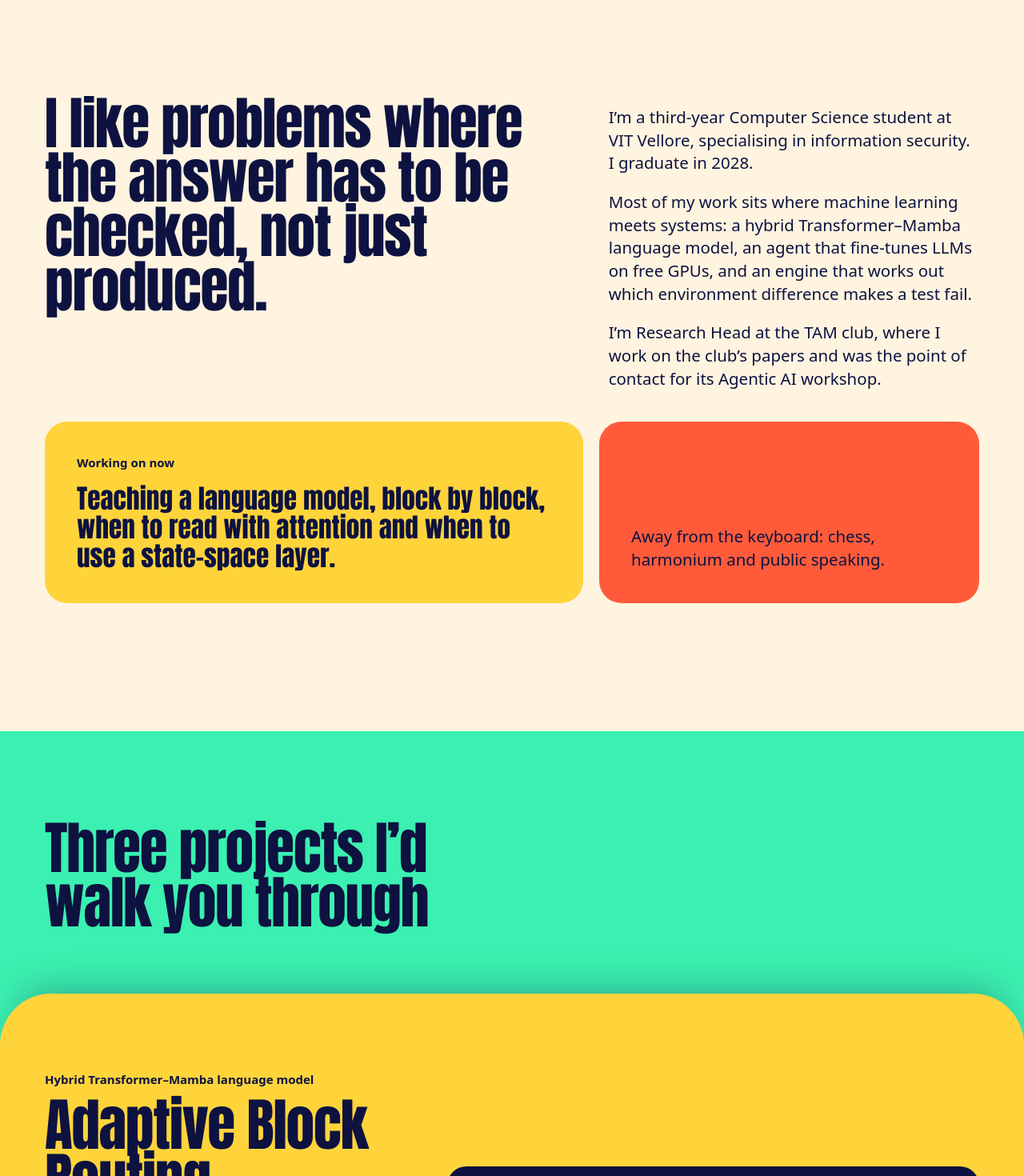
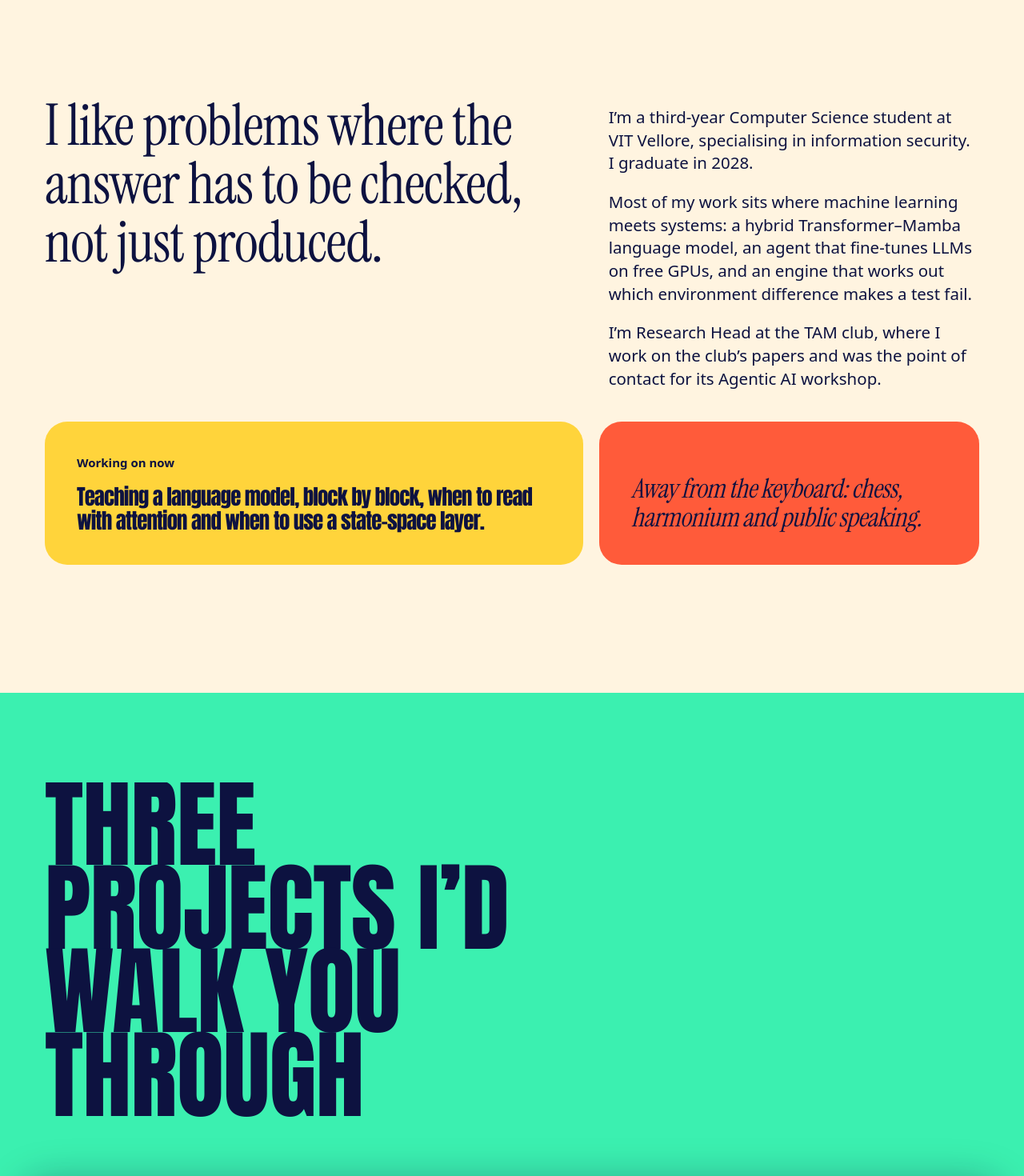
Before and after one commit to parth-garg01/Profile, a React (Vite) app: page / in a window 1280 px wide. Shown: the part 840-2310 px from the top of the page at 80% size. Built offline with nearby package versions, Linux system fonts and the light colour scheme; a web font is replaced by a local one.

Commit message:
Vary typography: condensed poster, wide and serif voices per section

```diff
--- a/src/components/About.jsx
+++ b/src/components/About.jsx
@@ -6,7 +6,7 @@ export default function About() {
   return (
     <section id="about" className="on-light section bg-cream text-ink">
       <div className="page grid gap-14 lg:grid-cols-12 lg:gap-10">
-        <RevealHeading className="h-section lg:col-span-7">{about.statement}</RevealHeading>
+        <RevealHeading className="t-serif text-[clamp(46px,5.6vw,92px)] lg:col-span-7">{about.statement}</RevealHeading>
 
         <Reveal className="grid content-start gap-5 text-lead lg:col-span-5 lg:pt-3">
           {about.paragraphs.map((p) => (
@@ -17,12 +17,12 @@ export default function About() {
         <Reveal className="grid gap-5 md:grid-cols-2 lg:col-span-12 lg:grid-cols-12" y={56}>
           <div className="rounded-[28px] bg-sun p-8 text-ink md:p-10 lg:col-span-7">
             <p className="meta">Working on now</p>
-            <p className="display mt-4 text-[clamp(26px,2.6vw,40px)] leading-[1.08]" style={{ '--wdth': 90 }}>
+            <p className="t-wide mt-4 text-[clamp(22px,2.1vw,32px)] leading-[1.12]">
               {about.now}
             </p>
           </div>
           <div className="flex items-end rounded-[28px] bg-coral p-8 md:p-10 lg:col-span-5">
-            <p className="text-lead">{about.outside}</p>
+            <p className="t-serif-i text-[clamp(28px,2.6vw,40px)] leading-[1.1]">{about.outside}</p>
           </div>
         </Reveal>
       </div>
--- a/src/components/Contact.jsx
+++ b/src/components/Contact.jsx
@@ -43,7 +43,7 @@ export default function Contact() {
       <section id="contact" className="on-light bg-sun text-ink" aria-labelledby="contact-title">
         <div className="page grid gap-12 py-24 md:py-32 lg:grid-cols-12 lg:py-40">
           <div className="lg:col-span-6">
-            <RevealHeading id="contact-title" className="display text-poster uppercase" style={{ '--wdth': 80, '--wght': 900 }}>
+            <RevealHeading id="contact-title" className="t-poster text-[clamp(96px,15vw,240px)]">
               Say hello.
             </RevealHeading>
             <Reveal>
--- a/src/components/Hero.jsx
+++ b/src/components/Hero.jsx
@@ -81,7 +81,7 @@ export default function Hero() {
       <div data-hero-band className="on-light bg-pink text-ink">
         <div className="page grid gap-6 py-8 md:grid-cols-12 md:gap-10 md:py-10">
           <div className="md:col-span-5">
-            <p data-hero-rise className="display text-[clamp(24px,2.4vw,36px)] leading-[1.05]" style={{ '--wdth': 95 }}>
+            <p data-hero-rise className="t-serif-i text-[clamp(32px,3.2vw,50px)]">
               {profile.role}
             </p>
             <p data-hero-rise className="mt-3 text-body opacity-80">
--- a/src/components/Papers.jsx
+++ b/src/components/Papers.jsx
@@ -34,7 +34,7 @@ export default function Papers() {
     <section id="papers" className="section relative -mt-12 rounded-t-[40px] bg-violet shadow-[0_-24px_48px_-24px_rgba(13,18,64,0.35)] md:-mt-16 md:rounded-t-[64px]" aria-labelledby="papers-title">
       <div className="page">
         <div className="flex flex-wrap items-end justify-between gap-6">
-          <RevealHeading id="papers-title" className="h-section">
+          <RevealHeading id="papers-title" className="t-serif text-[clamp(52px,6.4vw,104px)]">
             Papers and patents
           </RevealHeading>
           <TextLink href={profile.contact.scholar} className="text-cream">
@@ -59,12 +59,12 @@ export default function Papers() {
           <article className="on-light grid overflow-hidden rounded-[28px] bg-mint text-ink sm:grid-cols-[1fr_auto]">
             <div className="flex flex-col p-8 md:p-12">
               <p className="meta">Patent application, {patent.office}</p>
-              <h3 className="display mt-6 text-[clamp(24px,2.1vw,32px)] leading-[1.1]" style={{ "--wdth": 96 }}>{patent.title}</h3>
+              <h3 className="t-poster-sm mt-6 text-[clamp(26px,2.3vw,36px)]">{patent.title}</h3>
               <dl className="mt-8 grid gap-4">
                 <div>
                   <dt className="text-small font-semibold opacity-70">Application number</dt>
                   <dd className="mt-1 flex flex-wrap items-center gap-3">
-                    <span className="display text-[clamp(26px,2.4vw,36px)]" style={{ '--wdth': 80 }}>
+                    <span className="t-wide text-[clamp(22px,2vw,30px)] tabular-nums">
                       {patent.number}
                     </span>
                     <CopyNumber value={patent.number} />
--- a/src/components/Projects.jsx
+++ b/src/components/Projects.jsx
@@ -20,7 +20,7 @@ function Row({ p }) {
           style={{ background: cat.color }}
         />
         <span className="relative transition-colors duration-300 group-hover:text-ink group-focus-visible:text-ink">
-          <span className="display block text-[clamp(26px,2.6vw,38px)] leading-[1.02]" style={{ '--wdth': 92 }}>
+          <span className="t-poster-sm block text-[clamp(28px,2.7vw,42px)]">
             {p.name}
           </span>
           {p.team && <span className="mt-2 block text-small text-mist transition-colors duration-300 group-hover:text-ink/75">Team project</span>}
@@ -86,7 +86,7 @@ export default function Projects() {
   return (
     <section id="projects" className="section" aria-labelledby="projects-title">
       <div className="page">
-        <RevealHeading id="projects-title" className="h-section">
+        <RevealHeading id="projects-title" className="t-wide text-[clamp(40px,5.2vw,84px)]">
           More things I’ve built
         </RevealHeading>
 
--- a/src/components/Work.jsx
+++ b/src/components/Work.jsx
@@ -19,8 +19,8 @@ function Panel({ p, flip }) {
     >
       <div className="page grid items-center gap-12 pb-24 pt-16 md:pb-32 md:pt-24 lg:grid-cols-12 lg:gap-10">
         <Reveal className={cx('lg:col-span-5', flip && 'lg:order-2 lg:col-start-8')}>
-          <p className="meta">{p.kicker}</p>
-          <h3 className="h-section mt-3">{p.name}</h3>
+          <p className="t-serif-i text-[clamp(22px,1.9vw,28px)] leading-tight">{p.kicker}</p>
+          <h3 className="t-wide mt-3 text-[clamp(40px,4.3vw,70px)]">{p.name}</h3>
           <p className="mt-6 text-lead">{p.summary}</p>
           <p className="mt-4 text-body">{p.detail}</p>
           <dl className="mt-8 grid gap-3 border-t-2 border-ink/15 pt-6">
@@ -53,7 +53,7 @@ export default function Work() {
     <section id="work" aria-labelledby="work-title">
       <div className="on-light bg-mint text-ink">
         <div className="page pb-28 pt-20 md:pb-36 md:pt-28">
-        <RevealHeading id="work-title" className="h-section max-w-[14ch]">
+        <RevealHeading id="work-title" className="t-poster max-w-[12ch] text-[clamp(64px,9.5vw,156px)]">
           Three projects I’d walk you through
         </RevealHeading>
         </div>
--- a/src/index.css
+++ b/src/index.css
@@ -67,6 +67,47 @@
     letter-spacing: -0.01em;
   }
 
+  /* Three voices. Poster: Anybody at its narrowest, in capitals. Wide: Anybody stretched out.
+     Serif: Instrument Serif, upright or italic, for anything that reads as a sentence. */
+  .t-poster {
+    @apply font-display uppercase;
+    --wdth: 52;
+    --wght: 900;
+    font-variation-settings: 'wdth' var(--wdth), 'wght' var(--wght);
+    font-weight: 900;
+    line-height: 0.86;
+    letter-spacing: -0.005em;
+  }
+
+  /* Smaller poster text needs more width and air to stay readable. */
+  .t-poster-sm {
+    @apply t-poster;
+    --wdth: 74;
+    line-height: 0.95;
+    letter-spacing: 0.01em;
+  }
+
+  .t-wide {
+    @apply font-display;
+    --wdth: 140;
+    --wght: 760;
+    font-variation-settings: 'wdth' var(--wdth), 'wght' var(--wght);
+    font-weight: 760;
+    line-height: 0.98;
+    letter-spacing: -0.035em;
+  }
+
+  .t-serif {
+    @apply font-serif;
+    font-weight: 400;
+    line-height: 1.02;
+    letter-spacing: -0.015em;
+  }
+
+  .t-serif-i {
+    @apply t-serif italic;
+  }
+
   .meta {
     @apply text-small font-semibold;
   }
--- a/src/main.jsx
+++ b/src/main.jsx
@@ -3,6 +3,7 @@ import ReactDOM from 'react-dom/client';
 import '@fontsource-variable/anybody/standard.css';
 import '@fontsource-variable/instrument-sans/wdth.css';
 import '@fontsource/instrument-serif/latin-400.css';
+import '@fontsource/instrument-serif/latin-400-italic.css';
 import './index.css';
 import App from './App.jsx';
 
```
Also changed, not shown: src/components/Experience.jsx (+7 -7 lines).
